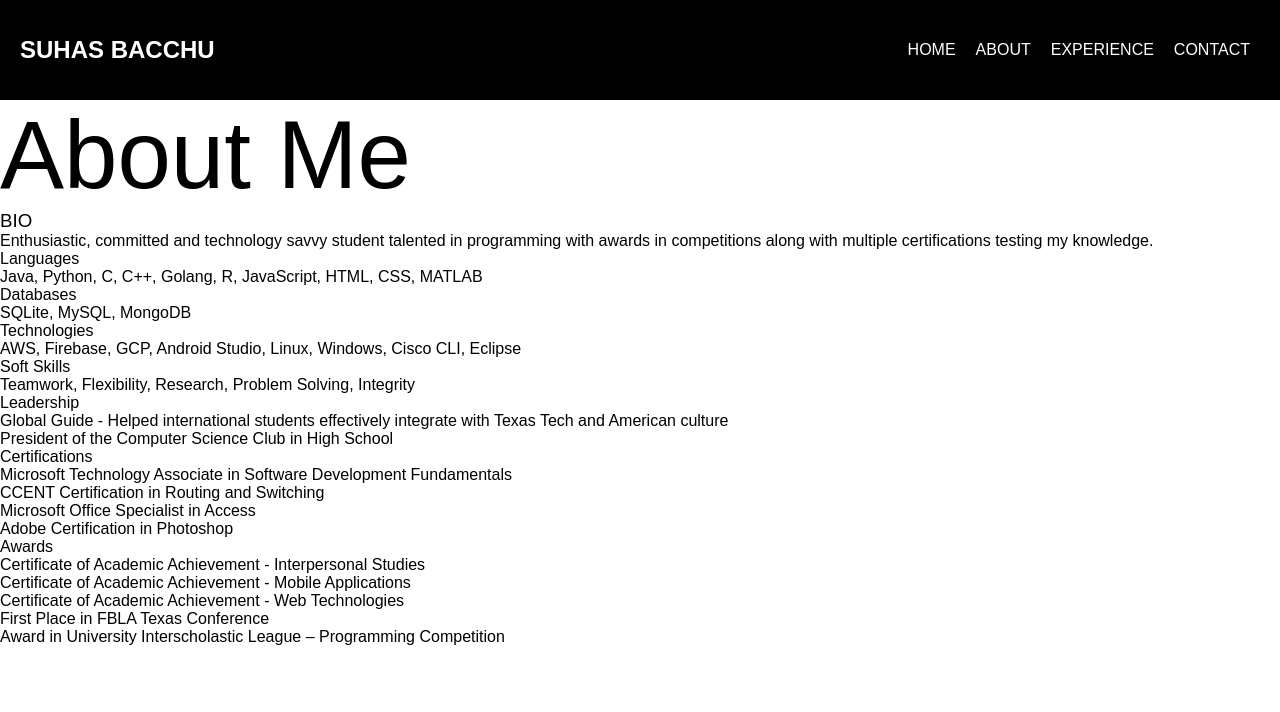
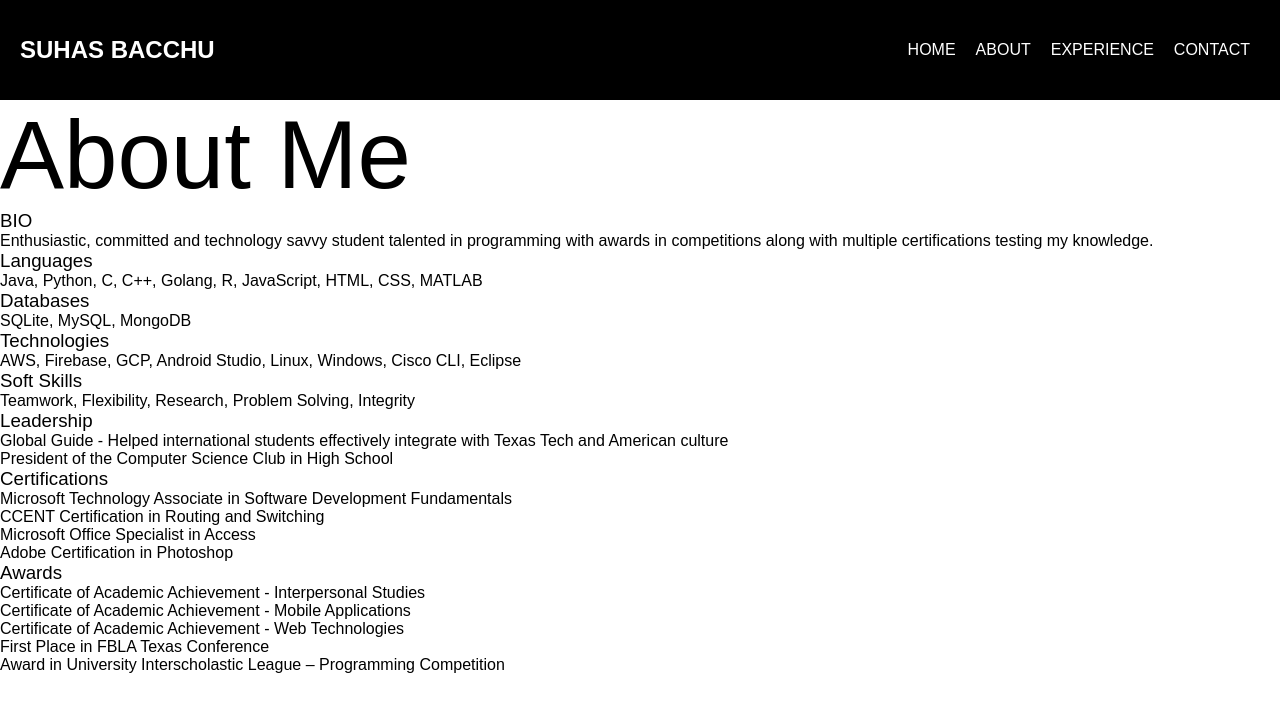
Before and after one commit to sbacchu/suhasbacchu.com, an Angular app: page /about in a window 1280 px wide. Shown: the top 712 px of the page. Built offline with nearby package versions, Linux system fonts and the light colour scheme.

Commit message:
Added H3 to titles in About Me

```diff
--- a/src/app/about/about.component.html
+++ b/src/app/about/about.component.html
@@ -17,22 +17,25 @@
     </div>
 
     <div class="skills">
-      <div class="main-skill">Languages</div>
+      <h3 class="main-skill">Languages</h3>
       <div class="skill-list">
         Java, Python, C, C++, Golang, R, JavaScript, HTML, CSS, MATLAB
       </div>
-      <div class="main-skill">Databases</div>
+
+      <h3 class="main-skill">Databases</h3>
       <div class="skill-list">SQLite, MySQL, MongoDB</div>
-      <div class="main-skill">Technologies</div>
+
+      <h3 class="main-skill">Technologies</h3>
       <div class="skill-list">
         AWS, Firebase, GCP, Android Studio, Linux, Windows, Cisco CLI, Eclipse
       </div>
-      <div class="main-skill">Soft Skills</div>
+
+      <h3 class="main-skill">Soft Skills</h3>
       <div class="skill-list">
         Teamwork, Flexibility, Research, Problem Solving, Integrity
       </div>
 
-      <div class="main-skill">Leadership</div>
+      <h3 class="main-skill">Leadership</h3>
       <div class="skill-list">
         Global Guide - Helped international students effectively integrate with
         Texas Tech and American culture
@@ -41,7 +44,7 @@
         President of the Computer Science Club in High School
       </div>
 
-      <div class="main-skill">Certifications</div>
+      <h3 class="main-skill">Certifications</h3>
       <div class="skill-list">
         Microsoft Technology Associate in Software Development Fundamentals
       </div>
@@ -49,7 +52,7 @@
       <div class="skill-list">Microsoft Office Specialist in Access</div>
       <div class="skill-list">Adobe Certification in Photoshop</div>
 
-      <div class="main-skill">Awards</div>
+      <h3 class="main-skill">Awards</h3>
       <div class="skill-list">
         Certificate of Academic Achievement - Interpersonal Studies
       </div>
```
